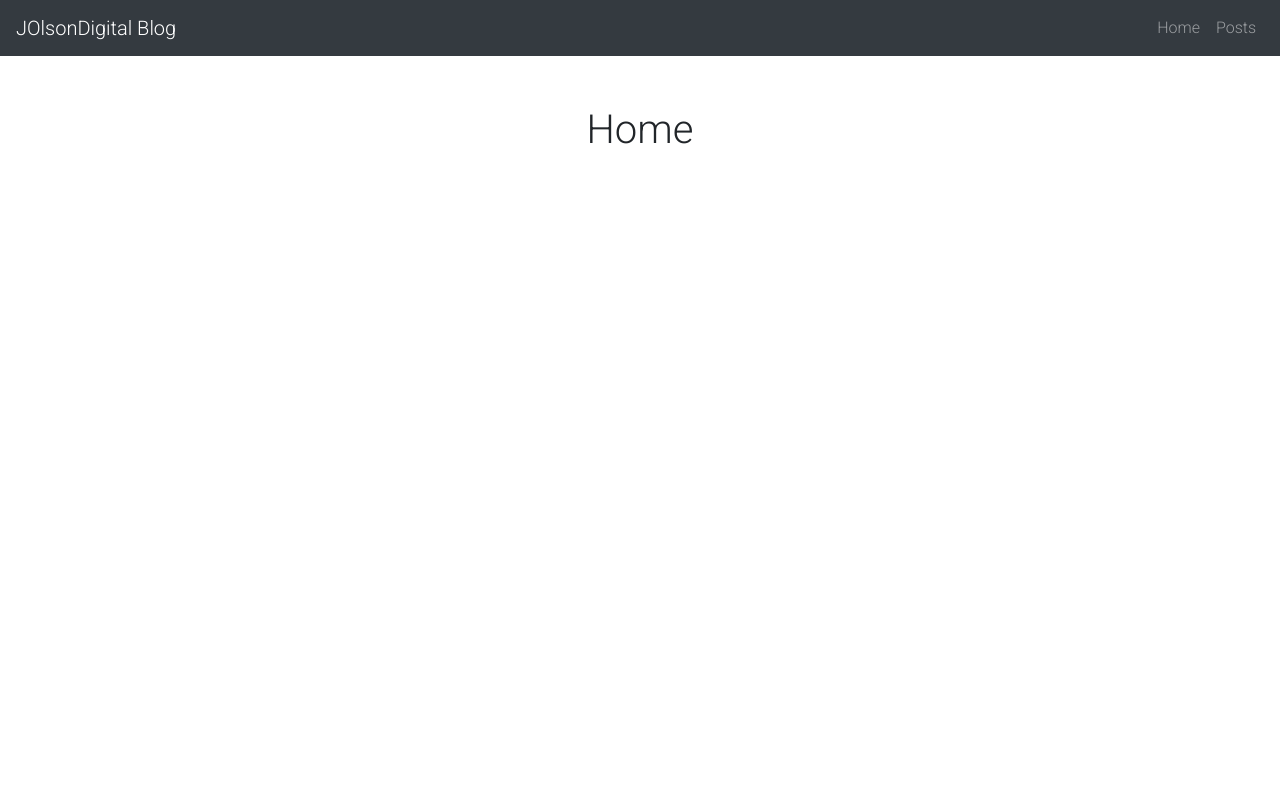
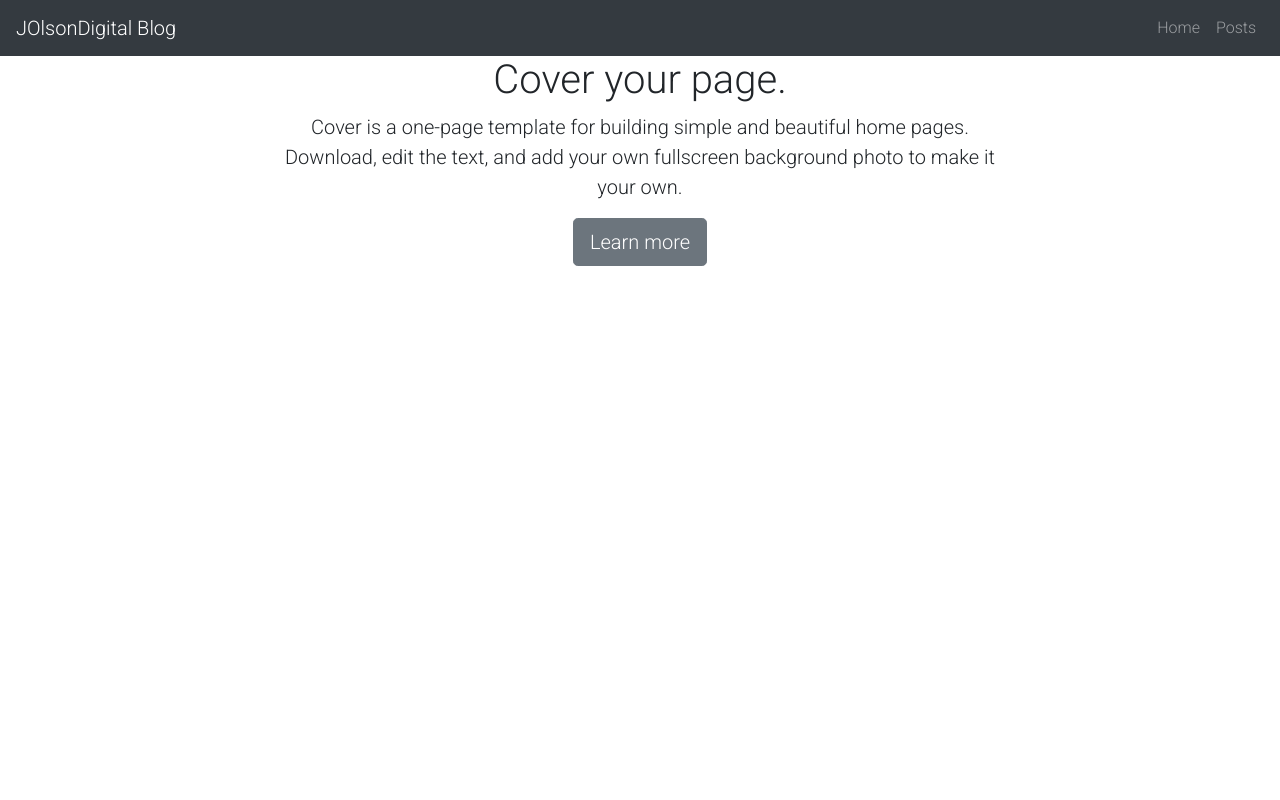
Before and after one commit to 8BitJustin/cp-flask-tutorial-01, a Flask app: page / in a window 1280 px wide. Run offline with Flask 2, Linux system fonts and the light colour scheme; some libraries are stand-ins or nearby versions.

Commit message:
Added cover to index.html page. Still working on the styling.

```diff
--- a/static/css/main.css
+++ b/static/css/main.css
@@ -1,5 +1,14 @@
+html,
 body {
     font-family: 'Roboto', sans-serif;
+    height: 100vh;
+}
+
+.index_box {
+    display: flex;
+    justify-content: center;
+    align-items: center;
+    text-align: center;
 }
 
 .container {
--- a/templates/index.html
+++ b/templates/index.html
@@ -5,5 +5,14 @@
 {% endblock %}
 
 {% block body %}
-<h1 class="home_header">Home</h1>
+<div class="index_box w-100 h-100">
+    <div role="main" class="inner cover">
+        <h1 class="cover-heading">Cover your page.</h1>
+        <p class="lead">Cover is a one-page template for building simple and beautiful home pages. Download, edit the text, and add your own fullscreen background photo to make it your own.</p>
+        <p class="lead">
+            <a href="#" class="btn btn-lg btn-secondary">Learn more</a>
+        </p>
+    </div>
+</div>
+
 {% endblock %}
```
Also changed, not shown: templates/base.html (indentation only).
